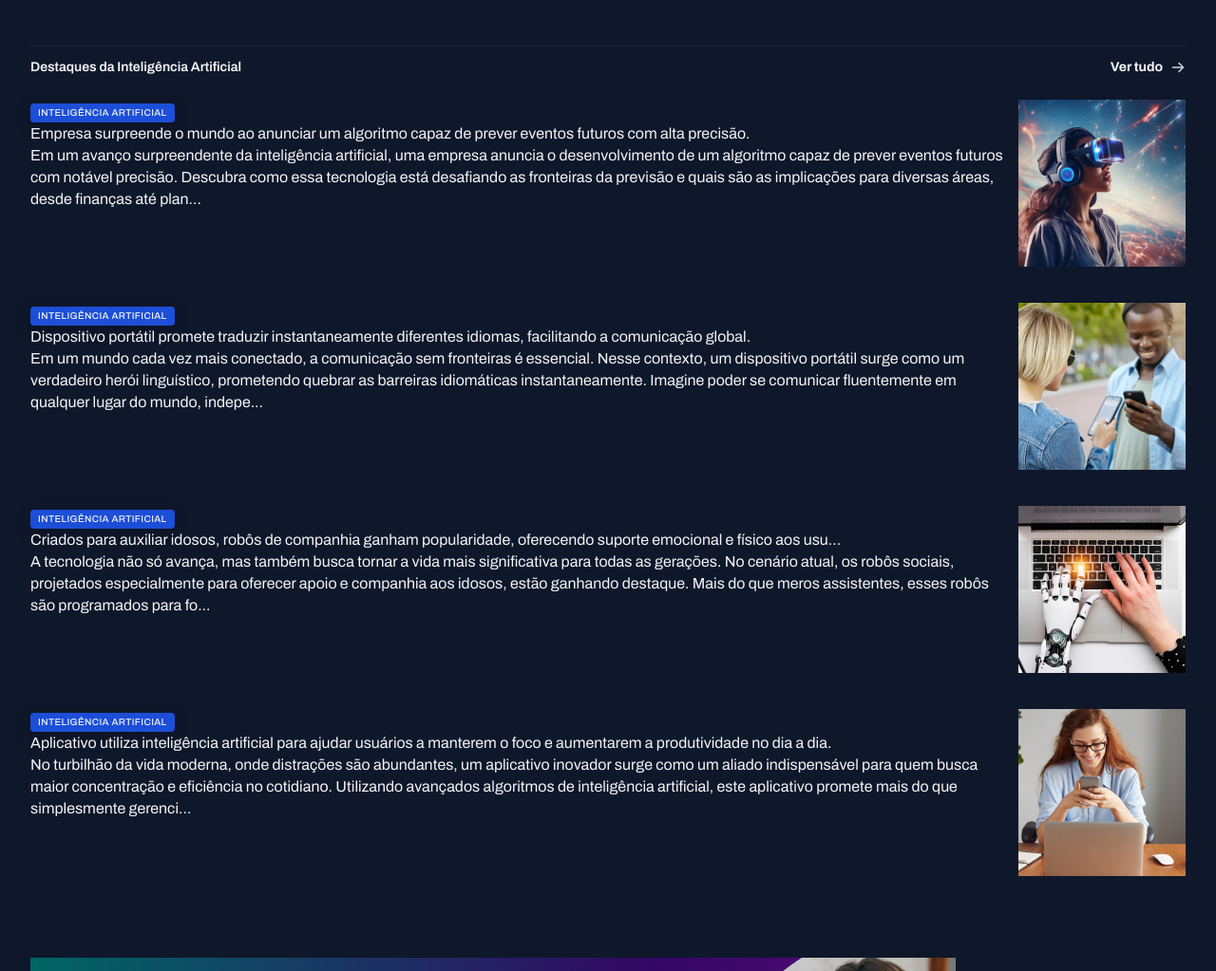
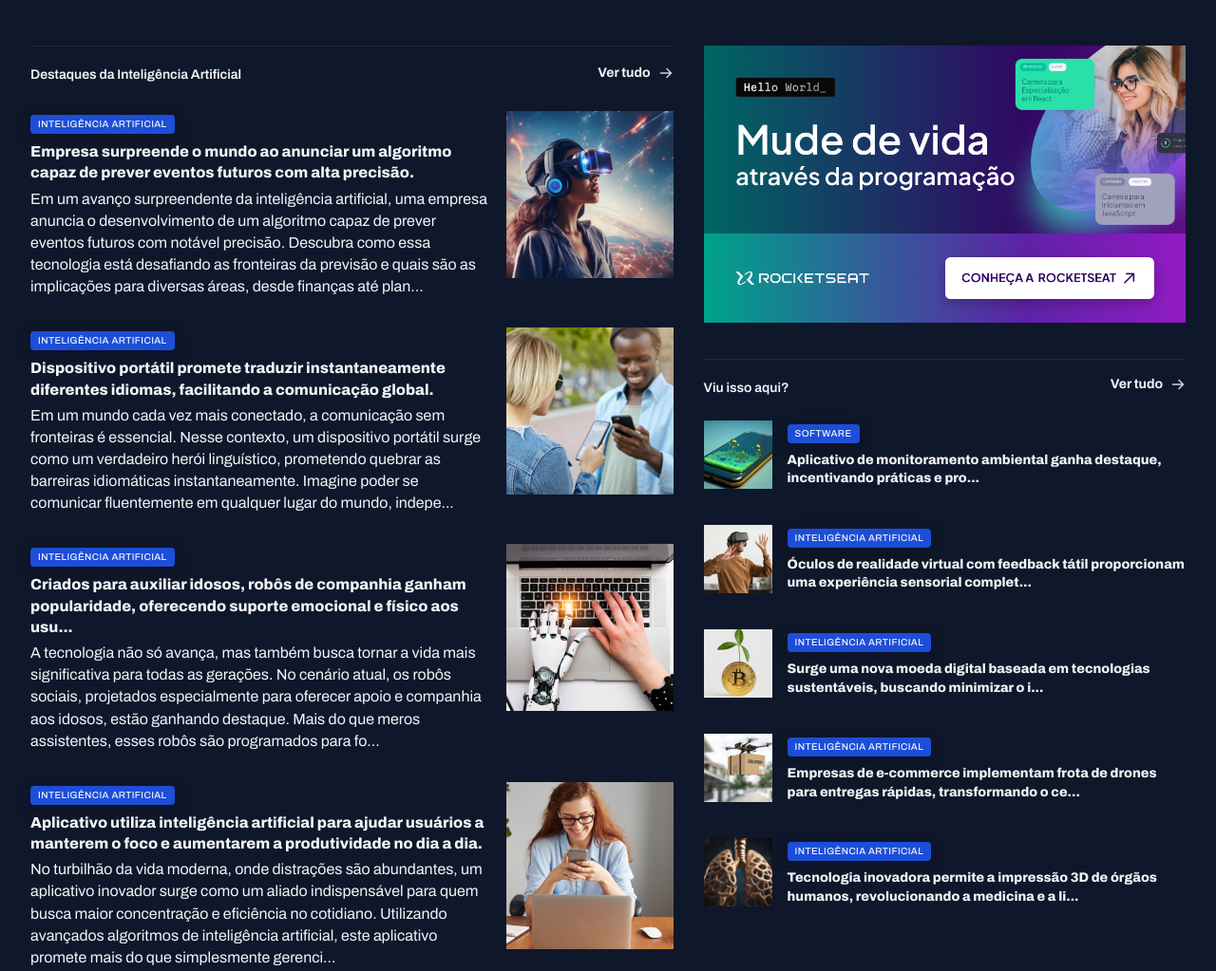
Before and after one commit to eilincoln/portal-de-noticias-rocketseat, a plain HTML site: page index.html in a window 1280 px wide. Shown: the part 1040-2063 px from the top of the page at 95% size. Drawn offline with Linux system fonts and the light colour scheme.

Commit message:
finalizando projeto

```diff
--- a/index.html
+++ b/index.html
@@ -135,7 +135,7 @@
             <span class="content-tag">
               Inteligência Artificial
             </span>
-            <h3 class="text-xg">Empresa surpreende o mundo ao anunciar um algoritmo capaz de prever eventos futuros com alta precisão.</h3>
+            <h3 class="text-xl">Empresa surpreende o mundo ao anunciar um algoritmo capaz de prever eventos futuros com alta precisão.</h3>
             <p>
               Em um avanço surpreendente da inteligência artificial, uma empresa anuncia o desenvolvimento de um algoritmo capaz de prever eventos futuros com notável precisão. Descubra como essa tecnologia está desafiando as fronteiras da previsão e quais são as implicações para diversas áreas, desde finanças até plan...
             </p>
@@ -150,7 +150,7 @@
             <span class="content-tag">
               Inteligência Artificial
             </span>
-            <h3 class="text-xg">Dispositivo portátil promete traduzir instantaneamente diferentes idiomas, facilitando a comunicação global.</h3>
+            <h3 class="text-xl">Dispositivo portátil promete traduzir instantaneamente diferentes idiomas, facilitando a comunicação global.</h3>
             <p>
               Em um mundo cada vez mais conectado, a comunicação sem fronteiras é essencial. Nesse contexto, um dispositivo portátil surge como um verdadeiro herói linguístico, prometendo quebrar as barreiras idiomáticas instantaneamente. Imagine poder se comunicar fluentemente em qualquer lugar do mundo, indepe...
             </p>
@@ -165,7 +165,7 @@
             <span class="content-tag">
               Inteligência Artificial
             </span>
-            <h3 class="text-xg">Criados para auxiliar idosos, robôs de companhia ganham popularidade, oferecendo suporte emocional e físico aos usu...</h3>
+            <h3 class="text-xl">Criados para auxiliar idosos, robôs de companhia ganham popularidade, oferecendo suporte emocional e físico aos usu...</h3>
             <p>
               A tecnologia não só avança, mas também busca tornar a vida mais significativa para todas as gerações. No cenário atual, os robôs sociais, projetados especialmente para oferecer apoio e companhia aos idosos, estão ganhando destaque. Mais do que meros assistentes, esses robôs são programados para fo...
             </p>
@@ -180,7 +180,7 @@
             <span class="content-tag">
               Inteligência Artificial
             </span>
-            <h3 class="text-xg">Aplicativo utiliza inteligência artificial para ajudar usuários a manterem o foco e aumentarem a produtividade no dia a dia.</h3>
+            <h3 class="text-xl">Aplicativo utiliza inteligência artificial para ajudar usuários a manterem o foco e aumentarem a produtividade no dia a dia.</h3>
             <p>
               No turbilhão da vida moderna, onde distrações são abundantes, um aplicativo inovador surge como um aliado indispensável para quem busca maior concentração e eficiência no cotidiano. Utilizando avançados algoritmos de inteligência artificial, este aplicativo promete mais do que simplesmente gerenci...
             </p>
@@ -192,7 +192,7 @@
       </div>
     </section>
 
-    <div>
+    <aside>
       <div id="ads">
         <img src="assets/images/Ads.png" alt="Ads">
       </div>
@@ -214,9 +214,9 @@
 
             <div>
               <span class="content-tag">
-                Inteligência Artificial
+                Software
               </span>
-              <h3 class="text-lg">Aplicativo de monitoramento ambiental ganha destaque, incentivando práticas ecológicas e pro...</h3>
+              <h3 class="text-lg">Aplicativo de monitoramento ambiental ganha destaque, incentivando práticas e pro...</h3>
             </div>
           </article>
 
@@ -283,7 +283,7 @@
           </article>
         </div>
       </section>
-    </div>
+    </aside>
   </main>
 </body>
 
--- a/styles/global.css
+++ b/styles/global.css
@@ -55,8 +55,16 @@ img {
 }
 
 main {
-  margin-top: 40px;
-  gap: 80px;
+  margin-block: 40px;
+  row-gap: 80px;
+  column-gap: 32px;
+
+  grid-template-columns: 2fr 1.5fr;
+
+  grid-template-areas:
+    "featured featured"
+    "weekly weekly"
+    "ai aside";
 }
 
 .content-tag {
--- a/styles/sections.css
+++ b/styles/sections.css
@@ -23,6 +23,7 @@ section {
 }
 
 #featured {
+  grid-area: featured;
   img {
     height: 100%;
     object-fit: cover;
@@ -57,6 +58,8 @@ section {
 }
 
 #weekly {
+  grid-area: weekly;
+
   & > div {
     grid-template-columns: repeat(4, 292px);
   }
@@ -81,13 +84,33 @@ section {
 }
 
 #ai {
+  grid-area: ai;
+
   img {
     width: 176px;
     aspect-ratio: 1/1;
     object-fit: cover;
   }
 
-  h2 {
+  h3 {
     margin-block: 8px 4px;
   }
 }
+
+aside {
+  grid-area: aside;
+}
+
+#more {
+  margin-top: 32px;
+
+  h3 {
+    margin-top: 8px;
+  }
+
+  img {
+    width: 72px;
+    aspect-ratio: 1/1;
+    object-fit: cover;
+  }
+}
```
